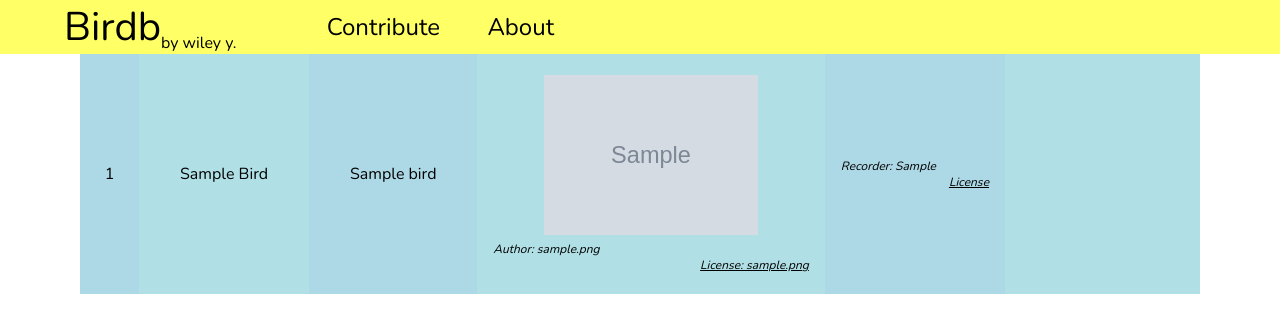
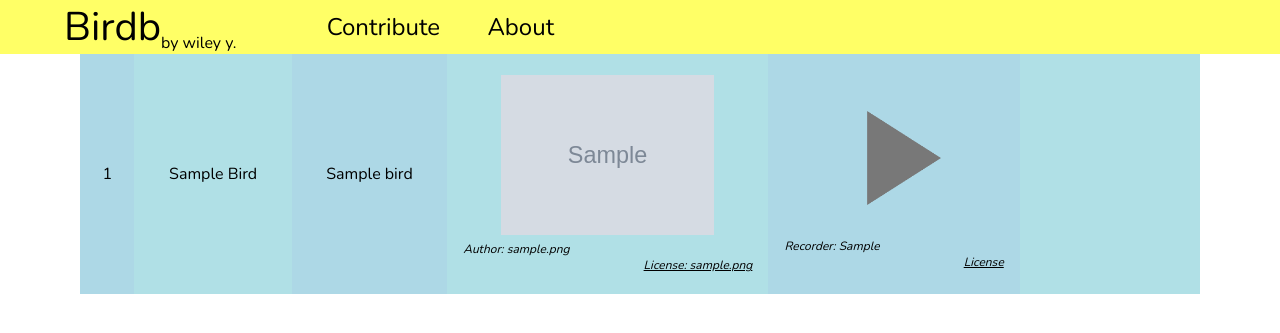
Before and after one commit to wileyyugioh/birddb, a Django app: template templates/birddb/bird_base.html in a window 1280 px wide. Shown: the top 333 px of the page. Run offline with Django 3.2, Linux system fonts and the light colour scheme; the template is opened without the code that fills it: values that come from a table or form of the project are taken from there, others are empty; tables that the repository leaves empty hold one stand-in row (values such as "Sample post"); grey boxes marked "Sample" are stand-in pictures.

Commit message:
Better no JS handling and fix preload

```diff
--- a/birddb/static/birddb/audio.js
+++ b/birddb/static/birddb/audio.js
@@ -29,7 +29,7 @@ function audio_main() {
         // create audio player
         var audio_player = document.createElement("audio")
         audio_player.controls = false;
-        audio_player.preload = true;
+        audio_player.preload = "none";
         audio_player.src = container.dataset.audiosrc;
 
         container.appendChild(audio_player);
--- a/birddb/static/birddb/form.js
+++ b/birddb/static/birddb/form.js
@@ -13,7 +13,6 @@
     for(var i = 0; i < bird_error.length; i++) {
         // add listener to form submit
         bird_error[i].addEventListener("submit", disableForm, true);
-        bird_report[i].style.display = "";
 
         // add error form to report button
         bird_report[i].error_form = bird_error[i];
--- a/birddb/static/birddb/full.min.js
+++ b/birddb/static/birddb/full.min.js
@@ -1 +1 @@
-function toggleAudio(a,b){a.paused?(a.play(),b.className="bird-call audio-button audio-stop"):(a.pause(),a.currentTime=0,b.className="bird-call audio-button audio-play")}function doToggle(){toggleAudio(this.player,this)}function doEnd(){this.custom_controller.className="bird-call audio-button audio-play"}function audio_main(){for(var a=document.getElementsByClassName("audio-player-container"),b=document.getElementsByClassName("audio-button"),c=0;c<a.length;c++){var d=a[c],e=b[c],f=document.createElement("audio");f.controls=!1,f.preload=!0,f.src=d.dataset.audiosrc,d.appendChild(f),e.style.display="",e.player=f,f.custom_controller=e,e.addEventListener("click",doToggle,!1),f.addEventListener("ended",doEnd,!1)}}audio_main();function disableForm(){this.style.display="none",this.nextElementSibling.style.display=""}function form_main(){for(var a=document.getElementsByClassName("bird-error"),b=document.getElementsByClassName("bird-error-report"),c=0;c<a.length;c++)a[c].addEventListener("submit",disableForm,!0),b[c].style.display="",b[c].error_form=a[c],b[c].addEventListener("click",function(){this.error_form.style.display="",this.style.display="none"},!1)}form_main();
+function toggleAudio(a,b){a.paused?(a.play(),b.className="bird-call audio-button audio-stop"):(a.pause(),a.currentTime=0,b.className="bird-call audio-button audio-play")}function doToggle(){toggleAudio(this.player,this)}function doEnd(){this.custom_controller.className="bird-call audio-button audio-play"}function audio_main(){for(var a=document.getElementsByClassName("audio-player-container"),b=document.getElementsByClassName("audio-button"),c=0;c<a.length;c++){var d=a[c],e=b[c],f=document.createElement("audio");f.controls=!1,f.preload="none",f.src=d.dataset.audiosrc,d.appendChild(f),e.style.display="",e.player=f,f.custom_controller=e,e.addEventListener("click",doToggle,!1),f.addEventListener("ended",doEnd,!1)}}audio_main();function disableForm(){this.style.display="none",this.nextElementSibling.style.display=""}function form_main(){for(var a=document.getElementsByClassName("bird-error"),b=document.getElementsByClassName("bird-error-report"),c=0;c<a.length;c++)a[c].addEventListener("submit",disableForm,!0),b[c].error_form=a[c],b[c].addEventListener("click",function(){this.error_form.style.display="",this.style.display="none"},!1)}form_main();
--- a/birddb/static/birddb/partial.min.js
+++ b/birddb/static/birddb/partial.min.js
@@ -1 +1 @@
-function disableForm(){this.style.display="none",this.nextElementSibling.style.display=""}function form_main(){for(var a=document.getElementsByClassName("bird-error"),b=0;b<a.length;b++)a[b].style.display="",a[b].addEventListener("submit",disableForm,!1)}form_main();function toggleAudio(a,b){a.paused?(a.play(),b.className="bird-call audio-button audio-stop"):(a.pause(),a.currentTime=0,b.className="bird-call audio-button audio-play")}function doToggle(){toggleAudio(this.player,this)}function doEnd(){this.custom_controller.className="bird-call audio-button audio-play"}function audio_main(){for(var a=document.getElementsByClassName("audio-player-container"),b=document.getElementsByClassName("audio-button"),c=0;c<a.length;c++){var d=a[c],e=b[c],f=document.createElement("audio");f.controls=!1,f.preload=!0,f.src=d.dataset.audiosrc,d.appendChild(f),e.style.display="",e.player=f,f.custom_controller=e,e.addEventListener("click",doToggle,!1),f.addEventListener("ended",doEnd,!1)}}audio_main();
+function toggleAudio(a,b){a.paused?(a.play(),b.className="bird-call audio-button audio-stop"):(a.pause(),a.currentTime=0,b.className="bird-call audio-button audio-play")}function doToggle(){toggleAudio(this.player,this)}function doEnd(){this.custom_controller.className="bird-call audio-button audio-play"}function audio_main(){for(var a=document.getElementsByClassName("audio-player-container"),b=document.getElementsByClassName("audio-button"),c=0;c<a.length;c++){var d=a[c],e=b[c],f=document.createElement("audio");f.controls=!1,f.preload="none",f.src=d.dataset.audiosrc,d.appendChild(f),e.style.display="",e.player=f,f.custom_controller=e,e.addEventListener("click",doToggle,!1),f.addEventListener("ended",doEnd,!1)}}audio_main();function disableForm(){this.style.display="none",this.nextElementSibling.style.display=""}function form_main(){for(var a=document.getElementsByClassName("bird-error"),b=0;b<a.length;b++)a[b].addEventListener("submit",disableForm,!1)}form_main();
--- a/birddb/static/birddb/partialform.js
+++ b/birddb/static/birddb/partialform.js
@@ -10,7 +10,6 @@
     var bird_error = document.getElementsByClassName("bird-error");
     for(var i = 0; i < bird_error.length; i++) {
         // add listener to form submit
-        bird_error[i].style.display = "";
         bird_error[i].addEventListener("submit", disableForm, false);
     }
 }
--- a/front/static/front/get_location.js
+++ b/front/static/front/get_location.js
@@ -88,7 +88,6 @@ function main() {
     showSearch();
     search_dom.checked = true;
     search_dom.disabled = false;
-    search_dom.parentNode.style.display = "";
 
     search_dom.addEventListener("click", function() {
         showSearch();
--- a/templates/birddb/bird_base.html
+++ b/templates/birddb/bird_base.html
@@ -35,7 +35,7 @@
             <td>
                 {% if bird.webdata.call %}
                 <!-- Manually enable our custom audio player using JavaScript! -->
-                <a class="bird-call audio-button audio-play" style="display: none;"></a>
+                <a class="bird-call audio-button audio-play hide-no-js"></a>
                 <div class="audio-player-container" data-audiosrc="{{ bird.webdata.call }}"></div>
                 <noscript>
                     <audio preload="none" controls>
--- a/templates/birddb/bird_partial.html
+++ b/templates/birddb/bird_partial.html
@@ -7,7 +7,7 @@
 <noscript>
     <i class="bird-error-no-js">Please enable JavaScript to submit an error report</i>
 </noscript>
-<form class="bird-error" action="{% url 'birddb:bird_poll' bird.id %}" method="post" style="display: none;">
+<form class="bird-error hide-no-js" action="{% url 'birddb:bird_poll' bird.id %}" method="post">
     {% csrf_token %}
     <span>The color of the bird is:</span>
     <div>
--- a/templates/birddb/bird_ranks.html
+++ b/templates/birddb/bird_ranks.html
@@ -6,7 +6,7 @@
         <div class="bird-error-center">We currently think the bird's color is: <b>{{ bird.get_color }}</b></div>
     </div>
     <div class="bird-error-bottom">
-        <div class="bird-error-center"><div class="bird-error-report" style="display: none;"><a>Report an Error</a></div></div>
+        <div class="bird-error-center hide-no-js"><div class="bird-error-report"><a>Report an Error</a></div></div>
         <form class="bird-error" action="{% url 'birddb:bird_poll' bird.id %}" method="post" style="display: none;">
             {% csrf_token %}
             <span>But in reality it's actually:</span>
--- a/templates/front/base.html
+++ b/templates/front/base.html
@@ -9,6 +9,11 @@
         <link rel="stylesheet" type="text/css" href="{% static 'front/css/fontello.css' %}">
         <link href="https://fonts.googleapis.com/css?family=Nunito" rel="stylesheet">
         {% block head-content %}{% endblock %}
+        <noscript>
+            <style>
+                .hide-no-js {display: none;}
+            </style>
+        </noscript>
     </head>
 
     <body>
--- a/templates/front/index.html
+++ b/templates/front/index.html
@@ -11,7 +11,7 @@
         <label>
             <input type="radio" name="search-type" value="latlon" id="latlon" checked="checked"><span class="round">Coordinates</span>
         </label>
-        <label style="display: none;">
+        <label class="hide-no-js">
             <input type="radio" name="search-type" value="search" id="search" disabled><span class="round">Search</span>
         </label>
     </div>
@@ -20,7 +20,7 @@
         <input type="text" id="form-lat" name="lat" placeholder="Lat." maxlength="10" autocomplete="off" required>
         <input type="text" id="form-lon" name="lon" placeholder="Lon." maxlength="10" autocomplete="off" required>
     </div>
-    <div class="form-text form-search" style="display: none;">
+    <div class="form-text form-search hide-no-js">
         <input type="text" id="form-search" placeholder="Search for a location" maxlength="40" autocomplete="off">
         <div id="dropdown" class="dropdown-container"></div>
     </div>
```
Also changed, not shown: front/static/front/location.min.js (+1 -1 lines), README.md.
